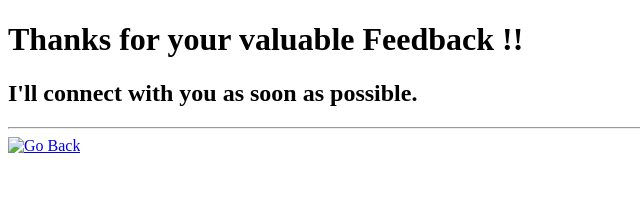
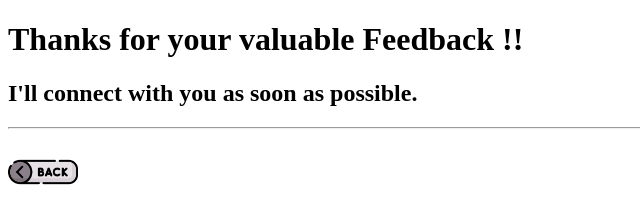
Before and after one commit to yash-irongod/html, a plain HTML site: page files/feedback.html in a window 1280 px wide. Shown: the whole page, without its empty margins (0-640 px from the left). Drawn offline with Linux system fonts and the light colour scheme.

Commit message:
Update feedback.html

```diff
--- a/files/feedback.html
+++ b/files/feedback.html
@@ -9,6 +9,6 @@
     <h1>Thanks for your valuable Feedback !!</h1>
     <h2>I'll connect with you as soon as possible.</h2>
     <hr>
-    <a href="index.html"><img src="images/back.png" alt="Go Back" width="70px"></a>
+    <a href="../index.html"><img src="../images/back.png" alt="Go Back" width="70px"></a>
 </body>
 </html>
```
